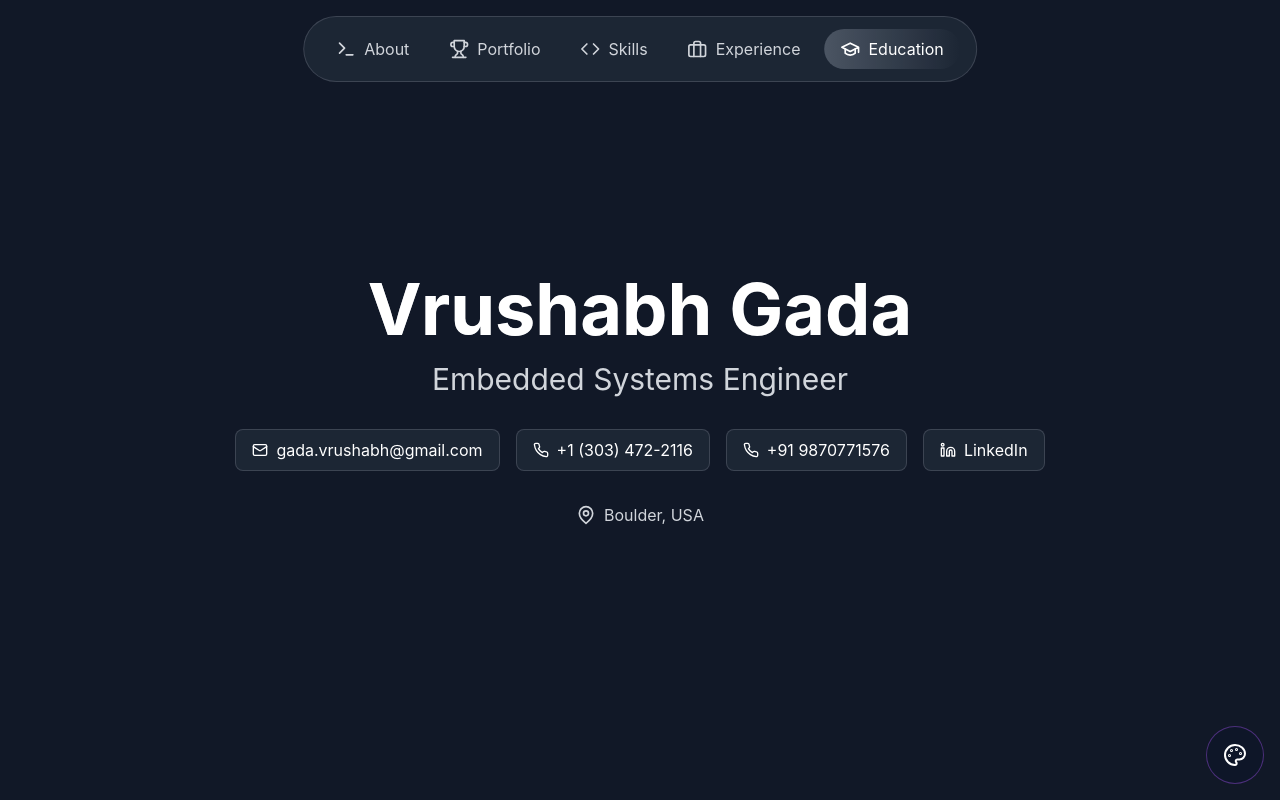
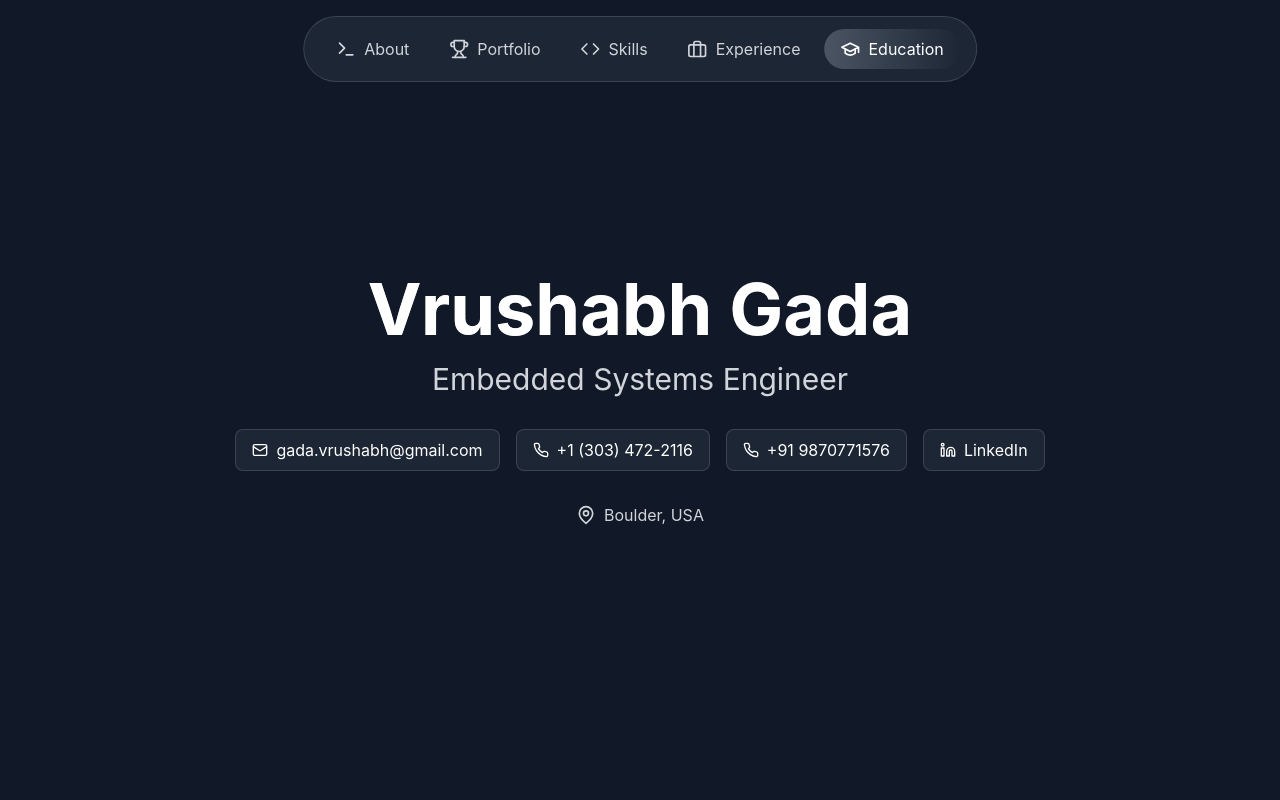
Before and after one commit to Vrushabhgada/vrushabh-portfolio, a React (Create React App) app: page / in a window 1280 px wide. Shown: the top 800 px of the page. Built offline with nearby package versions, Linux system fonts and the light colour scheme; the HTML template or start-up script is replaced by a standard one.

Commit message:
Auto update 2026-01-04 14:26:50

```diff
--- a/src/App.js
+++ b/src/App.js
@@ -1,5 +1,5 @@
 import React, { useState, useEffect, useCallback } from 'react';
-import { Mail, Phone, MapPin, Cpu, Code, Briefcase, GraduationCap, Award, Terminal, BookOpen, Trophy, Linkedin, Palette } from 'lucide-react';
+import { Mail, Phone, MapPin, Cpu, Code, Briefcase, GraduationCap, Award, Terminal, BookOpen, Trophy, Linkedin } from 'lucide-react';
 import './App.css';
 import './storage-mock';
 import { getDefaultData } from './portfolioData';
@@ -25,50 +25,6 @@ const colorSchemes = {
   }
 };
 
-// ==================== THEME SELECTOR COMPONENT ====================
-function ThemeSelector({ currentTheme, onThemeChange }) {
-  const [isOpen, setIsOpen] = useState(false);
-
-  return (
-    <div className="fixed bottom-4 right-4 z-50">
-      <button
-        onClick={() => setIsOpen(!isOpen)}
-        className="bg-slate-900/90  text-white p-4 rounded-full  border border-purple-500/40 hover:border-purple-400  duration-300 hover:scale-110"
-        title="Change Theme"
-      >
-        <Palette className="w-6 h-6" />
-      </button>
-
-      {isOpen && (
-        <div className="absolute bottom-16 right-0 bg-slate-900/95  rounded-2xl p-4  border border-purple-500/40 w-72 max-h-96 overflow-y-auto">
-          <h3 className="text-lg font-bold text-purple-300 mb-4">Choose Theme</h3>
-          <div className="space-y-2">
-            {Object.entries(colorSchemes).map(([key, scheme]) => (
-              <button
-                key={key}
-                onClick={() => {
-                  onThemeChange(key);
-                  setIsOpen(false);
-                }}
-                className={`w-full text-left px-4 py-3 rounded-lg  duration-300 ${currentTheme === key
-                  ? 'bg-gradient-to-r ' + scheme.primary + ' text-white shadow-lg'
-                  : 'bg-slate-800/50 text-gray-300 hover:bg-slate-700/50'
-                  }`}
-              >
-                <div className="flex items-center justify-between">
-                  <span className="font-medium">{scheme.name}</span>
-                  {currentTheme === key && (
-                    <span className="text-sm">✓</span>
-                  )}
-                </div>
-              </button>
-            ))}
-          </div>
-        </div>
-      )}
-    </div>
-  );
-}
 
 // ==================== COMPONENTS ====================
 function HeroSection({ personal, theme }) {
@@ -659,11 +615,7 @@ export default function PortfolioApp() {
     }
   }, []);
 
-  // Save theme preference when it changes
-  const handleThemeChange = (newTheme) => {
-    setCurrentTheme(newTheme);
-    localStorage.setItem('portfolioTheme', newTheme);
-  };
+
 
   // Scroll spy effect
   useEffect(() => {
@@ -704,7 +656,6 @@ export default function PortfolioApp() {
 
   return (
     <div className={`min-h-screen ${theme.fullappbackground}`}>
-      <ThemeSelector currentTheme={currentTheme} onThemeChange={handleThemeChange} />
       <FloatingNavigation activeSection={activeSection} theme={theme} />
       <HeroSection personal={data.personal} theme={theme} />
       <About personal={data.personal} theme={theme} />
```
